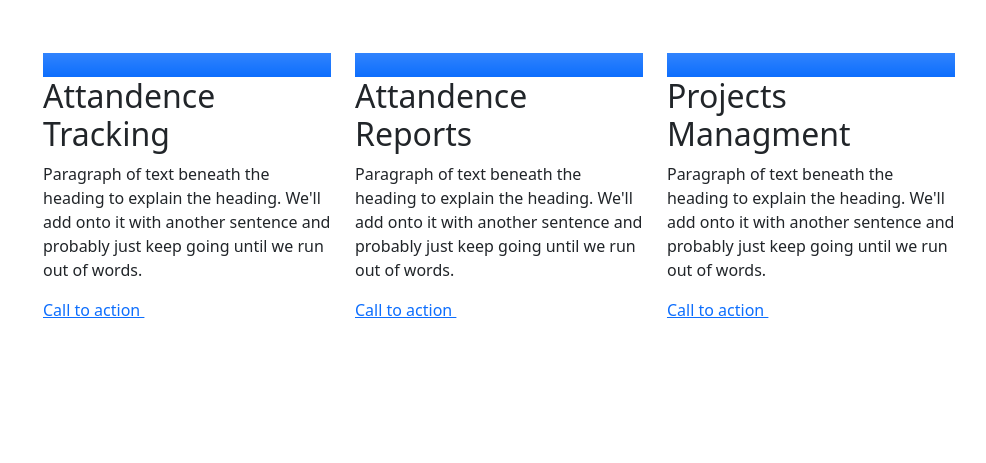
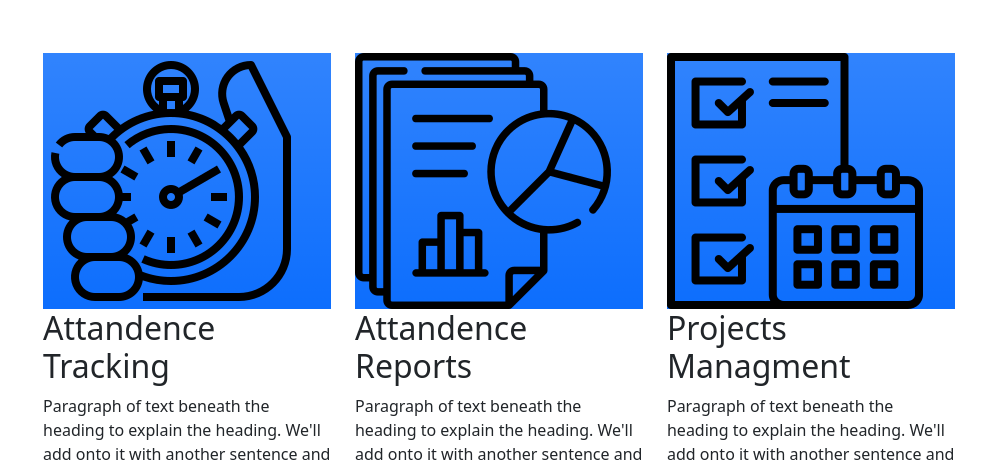
Before and after one commit to handskadi/handskadi.github.io, a plain HTML site: page index.html in a window 1280 px wide. Shown: the part 700-1163 px from the top of the page, without its empty margins (141-1127 px from the left). Drawn offline with Linux system fonts and the light colour scheme.

Commit message:
New Features + images - 2

```diff
--- a/index.html
+++ b/index.html
@@ -90,36 +90,24 @@
     <div class="row g-4 py-5 row-cols-1 row-cols-lg-3">
       <div class="feature col">
         <div class="feature-icon bg-primary bg-gradient">
-          <svg class="bi" width="1em" height="1em"><use xlink:href="#collection"></use></svg>
+          <img src="images/ttr.png" alt="Attandence Tracking">
         </div>
         <h2>Attandence Tracking</h2>
         <p>Paragraph of text beneath the heading to explain the heading. We'll add onto it with another sentence and probably just keep going until we run out of words.</p>
-        <a href="#" class="icon-link">
-          Call to action
-          <svg class="bi" width="1em" height="1em"><use xlink:href="#chevron-right"></use></svg>
-        </a>
       </div>
       <div class="feature col">
         <div class="feature-icon bg-primary bg-gradient">
-          <svg class="bi" width="1em" height="1em"><use xlink:href="#people-circle"></use></svg>
+          <img src="images/report.png" alt="Attandence Reports">
         </div>
         <h2>Attandence Reports</h2>
         <p>Paragraph of text beneath the heading to explain the heading. We'll add onto it with another sentence and probably just keep going until we run out of words.</p>
-        <a href="#" class="icon-link">
-          Call to action
-          <svg class="bi" width="1em" height="1em"><use xlink:href="#chevron-right"></use></svg>
-        </a>
       </div>
       <div class="feature col">
         <div class="feature-icon bg-primary bg-gradient">
-          <svg class="bi" width="1em" height="1em"><use xlink:href="#toggles2"></use></svg>
+          <img src="images/pm.png" alt="Projects Managment">
         </div>
         <h2>Projects Managment</h2>
         <p>Paragraph of text beneath the heading to explain the heading. We'll add onto it with another sentence and probably just keep going until we run out of words.</p>
-        <a href="#" class="icon-link">
-          Call to action
-          <svg class="bi" width="1em" height="1em"><use xlink:href="#chevron-right"></use></svg>
-        </a>
       </div>
     </div>
   </div>
```
